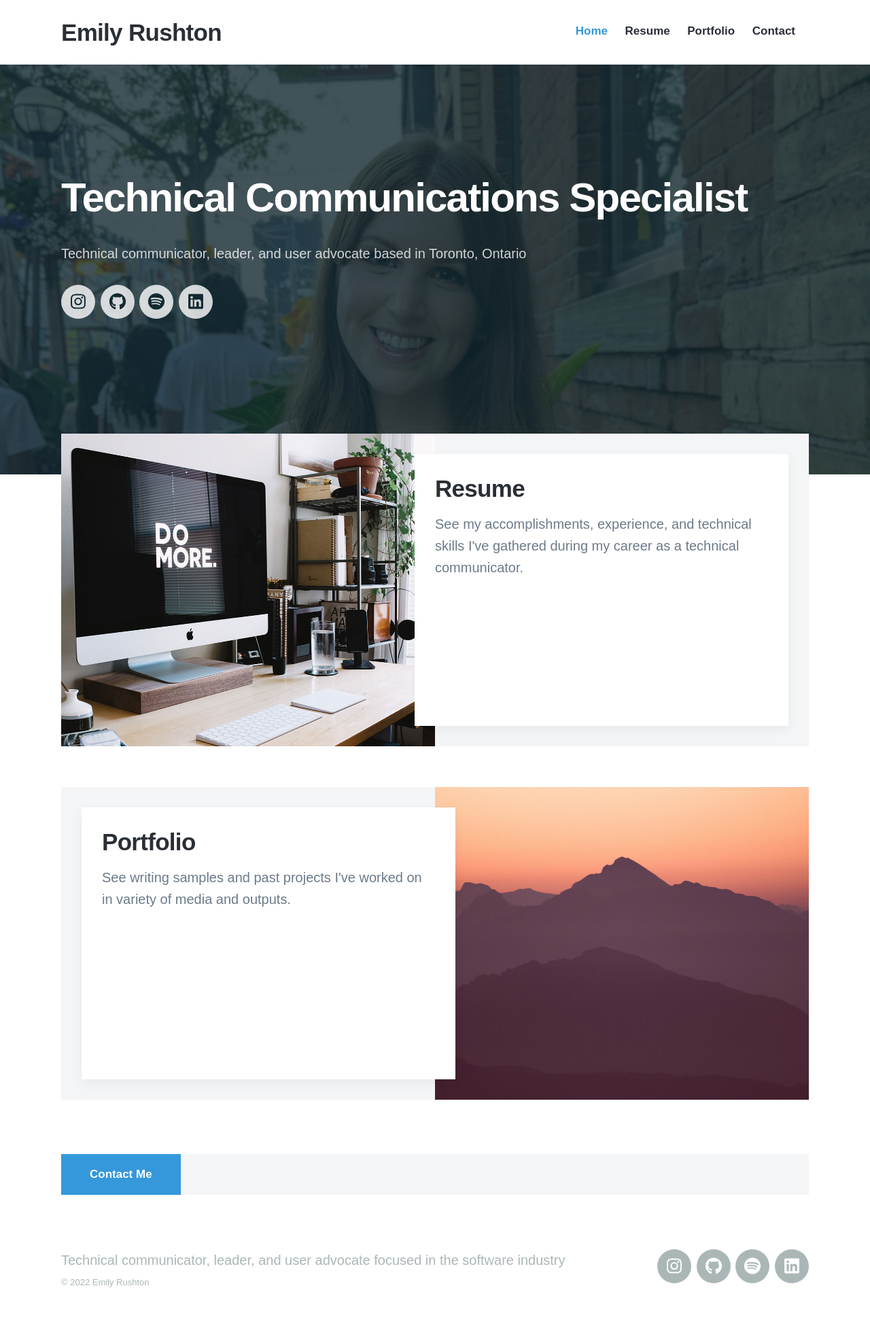
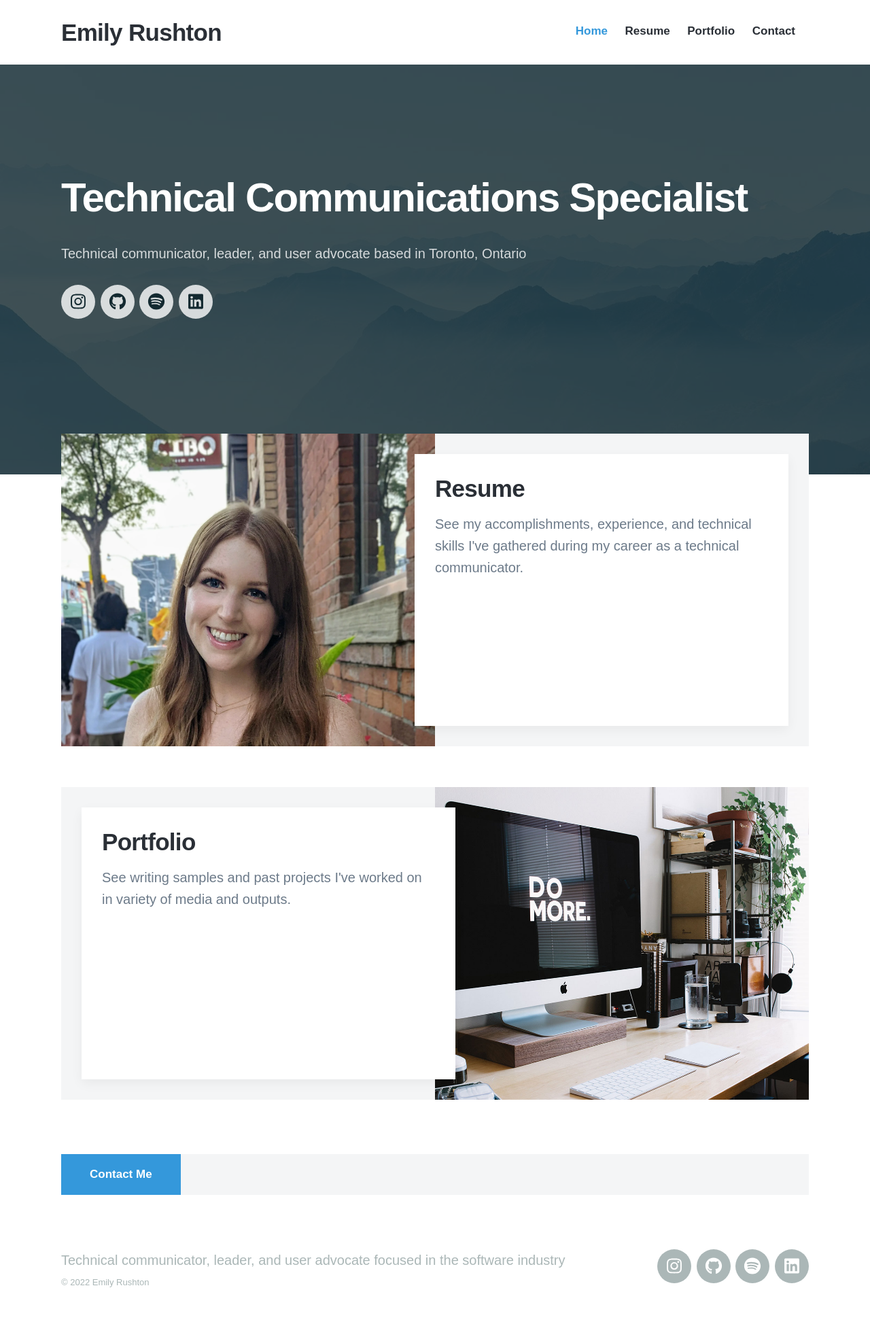
Before and after one commit to emilyrushton/emilyrushton.github.io, a Jekyll site: the page built from index.html, in a window 1280 px wide. Shown: the whole page at 68% size. Built offline with Jekyll 4.4.1, drawn with Linux system fonts in a browser that asks for light colours; nearby versions of some CDN libraries; some web fonts are replaced.

Commit message:
trying new featured images

```diff
--- a/_pages/projects.html
+++ b/_pages/projects.html
@@ -2,7 +2,7 @@
 layout: default
 title: Portfolio
 description: See writing samples and past projects I've worked on in variety of media and outputs.
-featured_image: /images/demo/home.jpg
+featured_image: /images/demo/about.jpg
 ---
 
 <section class="hero">
--- a/index.html
+++ b/index.html
@@ -2,7 +2,7 @@
 layout: default
 title: Professional Technical Communicator | Emily Rushton
 description: Emily Rushton is a technical communicator, leader, and user advocate focused in the software industry
-featured_image: /images/demo/headshot2.jpg
+featured_image: /images/demo/demo-landscape-2.jpg
 ---
 
 <section class="hero">
@@ -29,7 +29,7 @@ featured_image: /images/demo/headshot2.jpg
 		<article class="post">
 
 			<div class="post__image-wrap">
-				<div class="post__image" style="background-image: url({{ '/images/demo/about.jpg' | relative_url }})"></div>
+				<div class="post__image" style="background-image: url({{ '/images/demo/headshot2.jpg' | relative_url }})"></div>
 			</div>
 
 			<div class="post__content-wrap">
@@ -43,7 +43,7 @@ featured_image: /images/demo/headshot2.jpg
 		<article class="post">
 
 			<div class="post__image-wrap">
-				<div class="post__image" style="background-image: url({{ '/images/demo/demo-square.jpg' | relative_url }})"></div>
+				<div class="post__image" style="background-image: url({{ '/images/demo/about.jpg' | relative_url }})"></div>
 			</div>
 
 			<div class="post__content-wrap">
```
Also changed, not shown: _pages/resume.md (+1 -1 lines).
